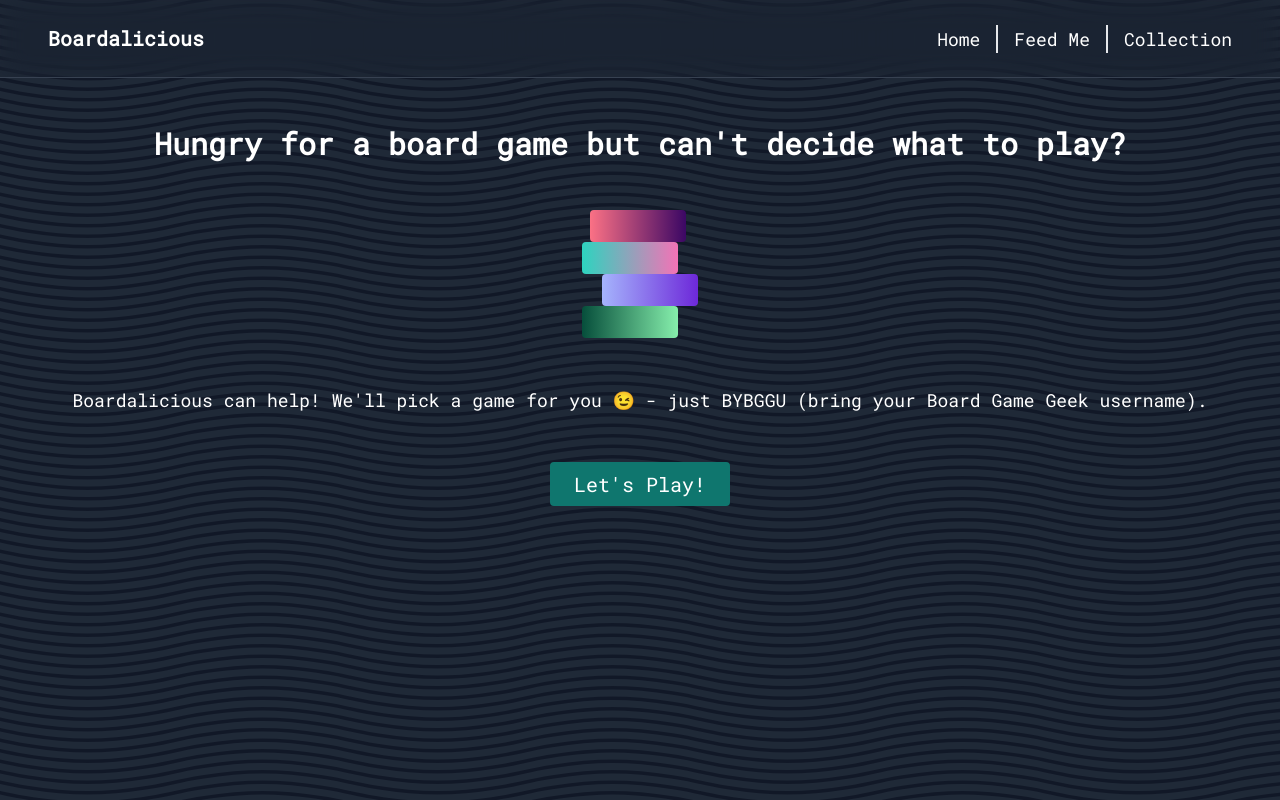
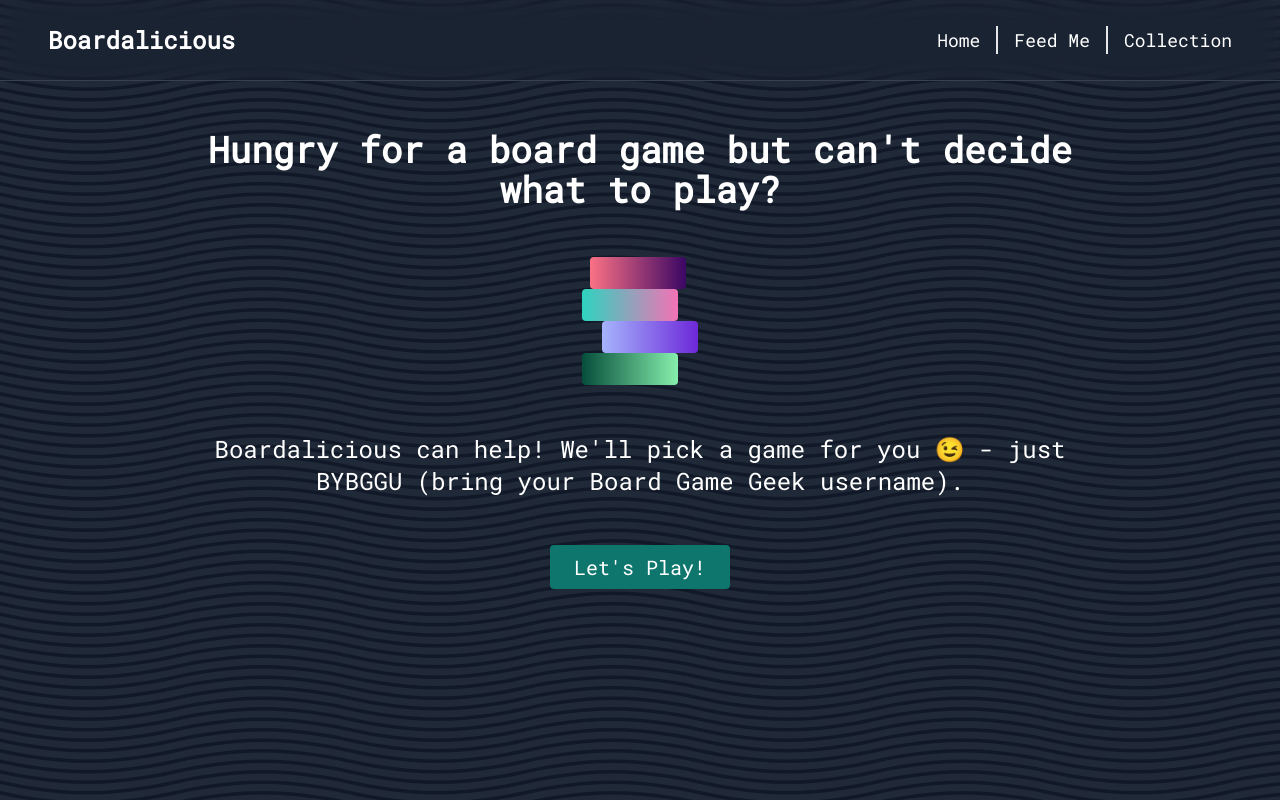
Before and after one commit to JesseKuntz/boardalicious, a Next.js app: page / in a window 1280 px wide. Built offline with nearby package versions, Linux system fonts and the light colour scheme.

Commit message:
feat: make homepage easier to read

```diff
--- a/app/components/menu/menu.tsx
+++ b/app/components/menu/menu.tsx
@@ -32,7 +32,7 @@
       <div className="flex items-center justify-between px-4 md:px-12">
         <div className="flex items-center" onClick={() => setIsNavOpen(false)}>
           <Link href="/">
-            <span className="text-xl font-semibold text-white">
+            <span className="text-2xl font-semibold text-white">
               Boardalicious
             </span>
           </Link>
--- a/app/page.tsx
+++ b/app/page.tsx
@@ -4,14 +4,14 @@
 
 const HomePage = () => {
   return (
-    <div className="text-center space-y-12">
-      <h1 className="text-3xl font-semibold">
+    <div className="text-center space-y-12 max-w-4xl m-auto">
+      <h1 className="text-4xl font-semibold">
         {"Hungry for a board game but can't decide what to play?"}
       </h1>
       <div className="w-full flex justify-center">
         <Logo />
       </div>
-      <p>
+      <p className="text-2xl">
         {
           "Boardalicious can help! We'll pick a game for you 😉 - just BYBGGU (bring your Board Game Geek username)."
         }
```
